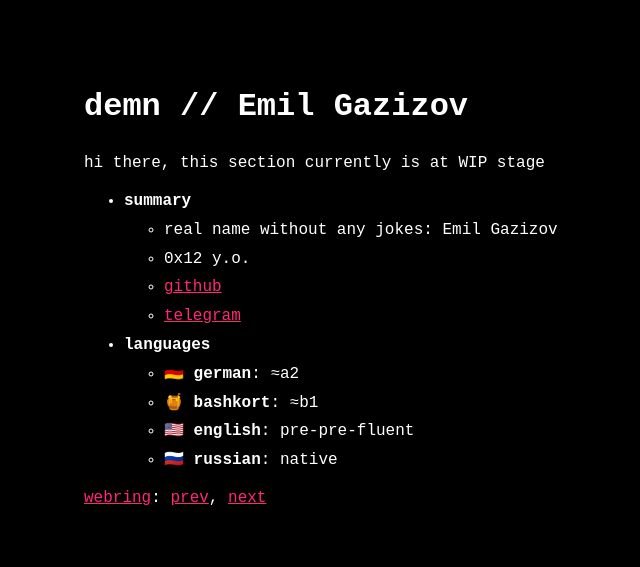
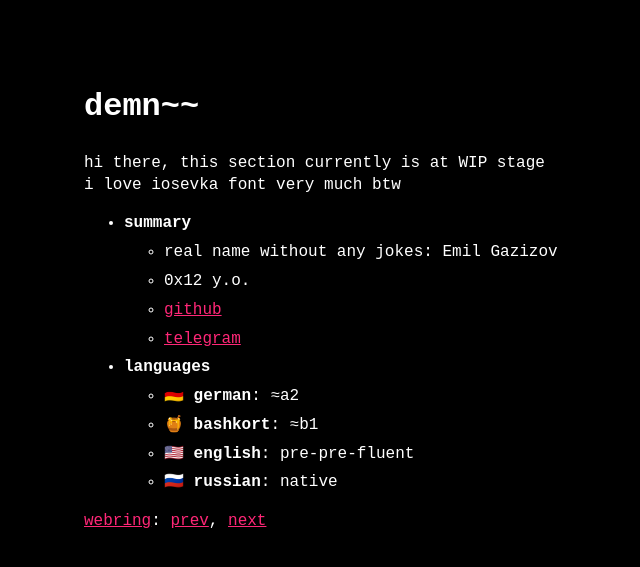
Before and after one commit to demndevel/demndevel.github.io, a Jekyll site: the page built from index.md, in a window 1280 px wide. Shown: the top 567 px of the page, without its empty margins (236-876 px from the left). Built offline with Jekyll 4.4.1, drawn with Linux system fonts in a browser that asks for light colours; some web fonts are replaced.

Commit message:
iosevka + some configs

```diff
--- a/_config.yml
+++ b/_config.yml
@@ -1,13 +1,14 @@
-title: demn // Emil Gazizov # name of the site
-author: Riccardo Graziosi # name of site's author
-email: riccardo.graziosi97@gmail.com # email of site's author
-url: https://riggraz.dev # root address of the site
-baseurl: "/no-style-please" # subpath of the site, e.g. "/blog" (leave it blank "" if you're site shouldn't use a subpath)
+title: demn~~ # name of the site
+author: demn demov # name of site's author
+email: demndevel@gmail.com # email of site's author
+url: https://demn.dev # root address of the site
+baseurl: "" # subpath of the site, e.g. "/blog" (leave it blank "" if you're site shouldn't use a subpath)
 description: > # description of the site (multiple lines allowed)
   hi there, this section currently is at WIP stage
+  <br> i love iosevka font very much btw
 permalink: /:slug.html
 
-favicon: "logo.png" # name+extension of favicon (which must be put on the root folder)
+# favicon: "logo.png" # name+extension of favicon (which must be put on the root folder)
 # goat_counter: "yoursitename" # put your GoatCounter name if you want to use GoatCounter analytics
 
 remote_theme: riggraz/no-style-please # if you are using GitHub Pages, change it to remote_theme: riggraz/no-style-please
--- a/_sass/no-style-please.scss
+++ b/_sass/no-style-please.scss
@@ -1,3 +1,75 @@
+@font-face {
+  font-family: 'Iosevka';
+  font-style: normal;
+  font-display: auto;
+  font-weight: 100;
+  src: url(https://cdn.jsdelivr.net/fontsource/fonts/iosevka@latest/latin-100-normal.woff2) format('woff2'), url(https://cdn.jsdelivr.net/fontsource/fonts/iosevka@latest/latin-100-normal.woff) format('woff'), url(https://cdn.jsdelivr.net/fontsource/fonts/iosevka@latest/latin-100-normal.ttf) format('truetype');
+}
+/* iosevka-latin-200-normal */
+@font-face {
+  font-family: 'Iosevka';
+  font-style: normal;
+  font-display: auto;
+  font-weight: 200;
+  src: url(https://cdn.jsdelivr.net/fontsource/fonts/iosevka@latest/latin-200-normal.woff2) format('woff2'), url(https://cdn.jsdelivr.net/fontsource/fonts/iosevka@latest/latin-200-normal.woff) format('woff'), url(https://cdn.jsdelivr.net/fontsource/fonts/iosevka@latest/latin-200-normal.ttf) format('truetype');
+}
+/* iosevka-latin-300-normal */
+@font-face {
+  font-family: 'Iosevka';
+  font-style: normal;
+  font-display: auto;
+  font-weight: 300;
+  src: url(https://cdn.jsdelivr.net/fontsource/fonts/iosevka@latest/latin-300-normal.woff2) format('woff2'), url(https://cdn.jsdelivr.net/fontsource/fonts/iosevka@latest/latin-300-normal.woff) format('woff'), url(https://cdn.jsdelivr.net/fontsource/fonts/iosevka@latest/latin-300-normal.ttf) format('truetype');
+}
+/* iosevka-latin-400-normal */
+@font-face {
+  font-family: 'Iosevka';
+  font-style: normal;
+  font-display: auto;
+  font-weight: 400;
+  src: url(https://cdn.jsdelivr.net/fontsource/fonts/iosevka@latest/latin-400-normal.woff2) format('woff2'), url(https://cdn.jsdelivr.net/fontsource/fonts/iosevka@latest/latin-400-normal.woff) format('woff'), url(https://cdn.jsdelivr.net/fontsource/fonts/iosevka@latest/latin-400-normal.ttf) format('truetype');
+}
+/* iosevka-latin-500-normal */
+@font-face {
+  font-family: 'Iosevka';
+  font-style: normal;
+  font-display: auto;
+  font-weight: 500;
+  src: url(https://cdn.jsdelivr.net/fontsource/fonts/iosevka@latest/latin-500-normal.woff2) format('woff2'), url(https://cdn.jsdelivr.net/fontsource/fonts/iosevka@latest/latin-500-normal.woff) format('woff'), url(https://cdn.jsdelivr.net/fontsource/fonts/iosevka@latest/latin-500-normal.ttf) format('truetype');
+}
+/* iosevka-latin-600-normal */
+@font-face {
+  font-family: 'Iosevka';
+  font-style: normal;
+  font-display: auto;
+  font-weight: 600;
+  src: url(https://cdn.jsdelivr.net/fontsource/fonts/iosevka@latest/latin-600-normal.woff2) format('woff2'), url(https://cdn.jsdelivr.net/fontsource/fonts/iosevka@latest/latin-600-normal.woff) format('woff'), url(https://cdn.jsdelivr.net/fontsource/fonts/iosevka@latest/latin-600-normal.ttf) format('truetype');
+}
+/* iosevka-latin-700-normal */
+@font-face {
+  font-family: 'Iosevka';
+  font-style: normal;
+  font-display: auto;
+  font-weight: 700;
+  src: url(https://cdn.jsdelivr.net/fontsource/fonts/iosevka@latest/latin-700-normal.woff2) format('woff2'), url(https://cdn.jsdelivr.net/fontsource/fonts/iosevka@latest/latin-700-normal.woff) format('woff'), url(https://cdn.jsdelivr.net/fontsource/fonts/iosevka@latest/latin-700-normal.ttf) format('truetype');
+}
+/* iosevka-latin-800-normal */
+@font-face {
+  font-family: 'Iosevka';
+  font-style: normal;
+  font-display: auto;
+  font-weight: 800;
+  src: url(https://cdn.jsdelivr.net/fontsource/fonts/iosevka@latest/latin-800-normal.woff2) format('woff2'), url(https://cdn.jsdelivr.net/fontsource/fonts/iosevka@latest/latin-800-normal.woff) format('woff'), url(https://cdn.jsdelivr.net/fontsource/fonts/iosevka@latest/latin-800-normal.ttf) format('truetype');
+}
+/* iosevka-latin-900-normal */
+@font-face {
+  font-family: 'Iosevka';
+  font-style: normal;
+  font-display: auto;
+  font-weight: 900;
+  src: url(https://cdn.jsdelivr.net/fontsource/fonts/iosevka@latest/latin-900-normal.woff2) format('woff2'), url(https://cdn.jsdelivr.net/fontsource/fonts/iosevka@latest/latin-900-normal.woff) format('woff'), url(https://cdn.jsdelivr.net/fontsource/fonts/iosevka@latest/latin-900-normal.ttf) format('truetype');
+}
+
 @import 'colors';
 
 // -------------- THEME SWITCHER -------------- //
@@ -31,7 +103,8 @@
 
 body {
   color: $fg-color;
-  font-family: monospace;
+  /* font-family: monospace; */
+  font-family: 'Iosevka', monospace;
   font-size: 16px;
   line-height: 1.4;
   margin: 0;
```
